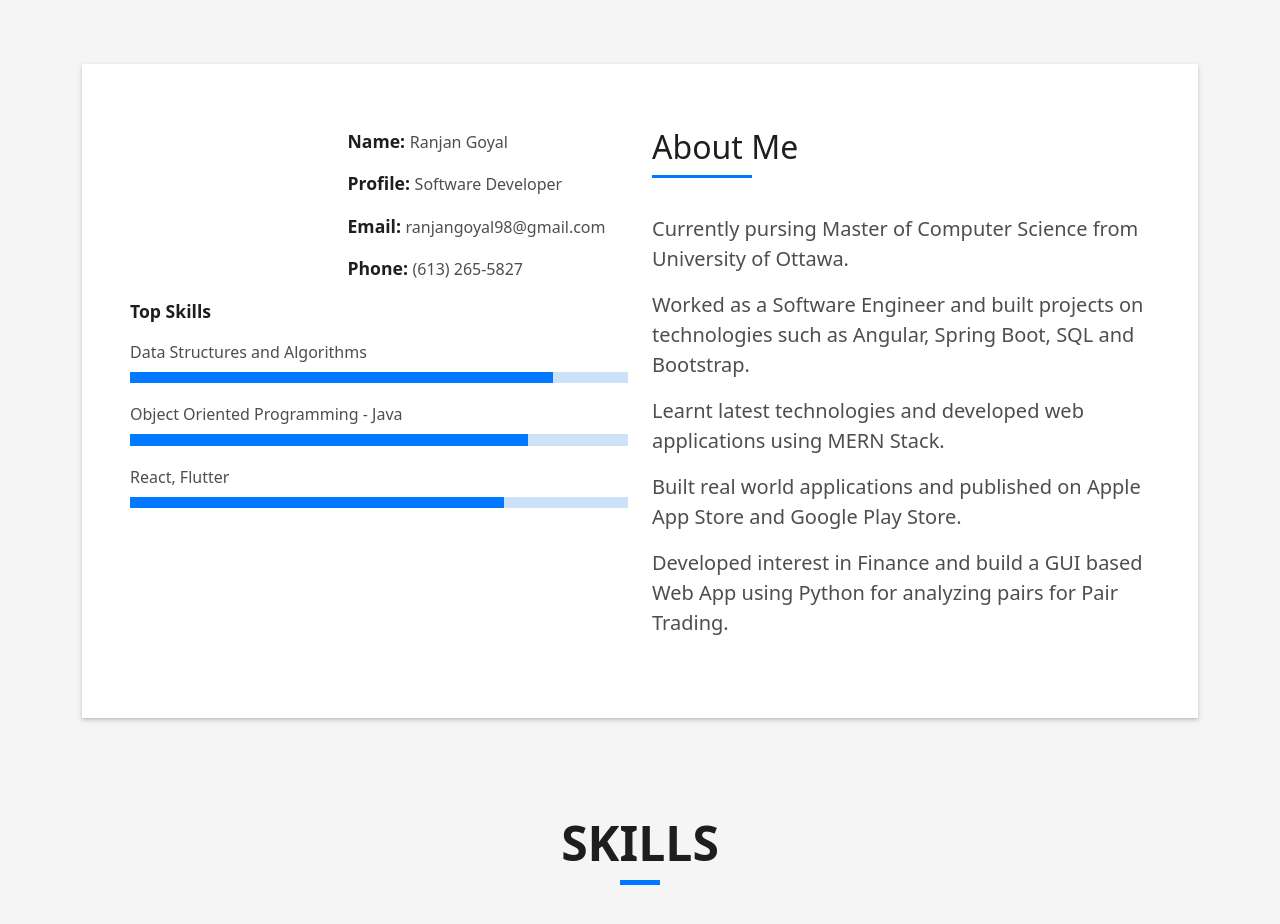
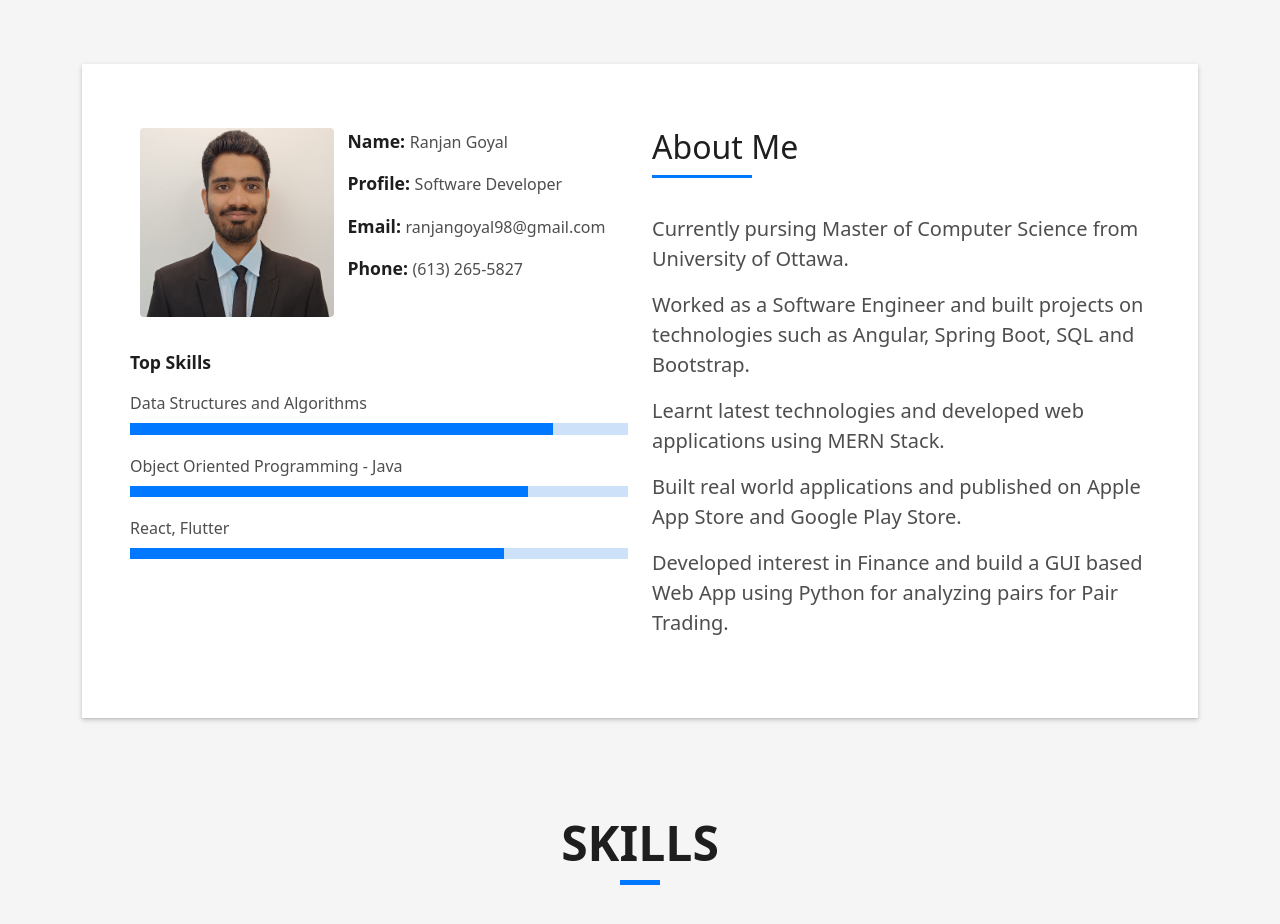
Before and after one commit to ranjan98/ranjan98.github.io, a plain HTML site: page index.html in a window 1280 px wide. Shown: the part 800-1724 px from the top of the page. Drawn offline with Linux system fonts and the light colour scheme; animation ran at ten frames a second.

Commit message:
Update index.html

```diff
--- a/index.html
+++ b/index.html
@@ -77,7 +77,7 @@
                   <div class="row">
                     <div class="col-sm-6 col-md-5">
                       <div class="about-img">
-                        <img src="assets/img/ranjan-final.png" class="img-fluid rounded b-shadow-a" alt=""
+                        <img src="assets/img/ranjan-final.jpg" class="img-fluid rounded b-shadow-a" alt=""
                           style="height: 10; width: 10;">
                       </div>
                     </div>
@@ -683,7 +683,7 @@
                       </p>
                       <ul class="list-ico">
                         <li><span class="bi bi-geo-alt"></span>Ottawa, ON, Canada</li>
-<!--                         <li><span class="bi bi-phone"></span> (613) 265-0027</li> -->
+<!--                         <li><span class="bi bi-phone"></span> </li> -->
                         <li><span class="bi bi-envelope"></span> ranjangoyal98@gmail.com</li>
                       </ul>
                     </div>
```
